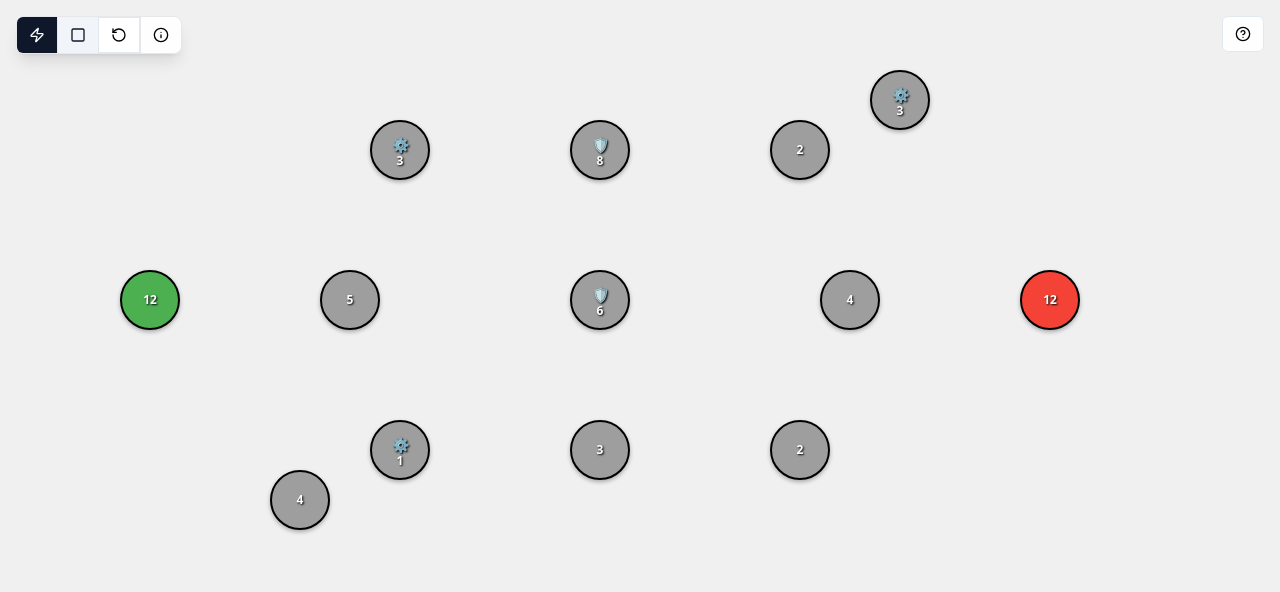
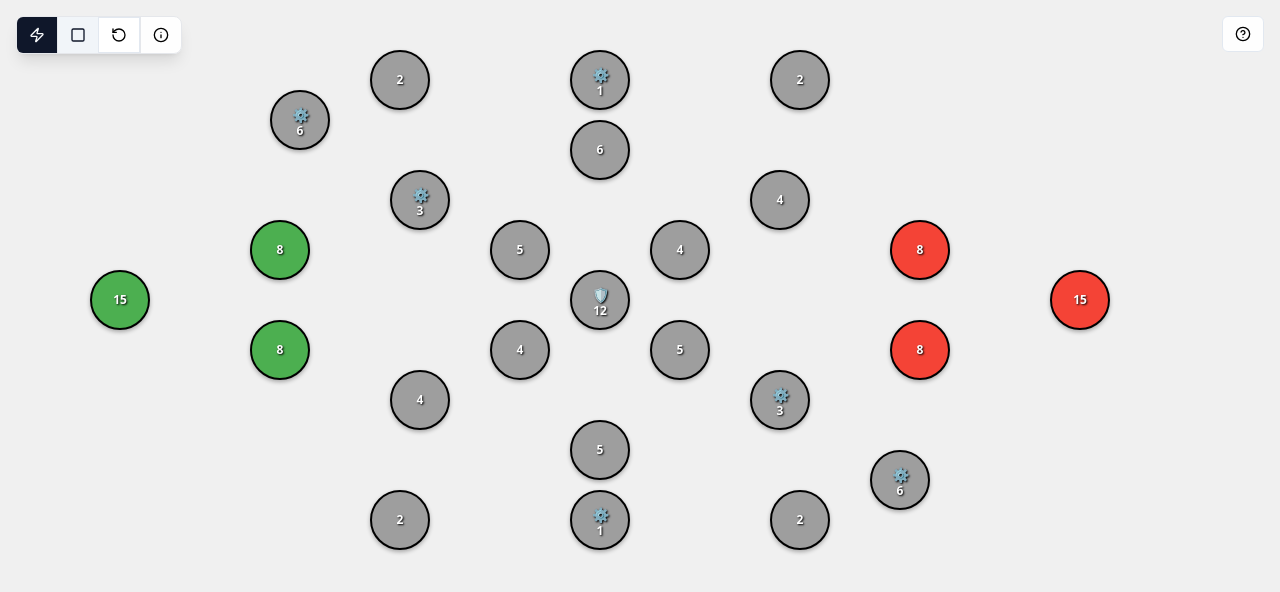
Before and after one commit to alcime/cellm, a React app: page / in a window 1280 px wide. Both pictures are taken after a click on the button "Start Game". Shown: the top 592 px of the page. Built offline with nearby package versions, Linux system fonts and the light colour scheme.

Commit message:
add range feature

```diff
--- a/src/engine/AIStrategy.ts
+++ b/src/engine/AIStrategy.ts
@@ -88,9 +88,24 @@ export abstract class BaseAIStrategy implements IAIStrategy {
   }
 
   protected findClosestNonAllyCell(sourceCell: Cell, gameState: GameState): Cell | null {
-    const targetCells = gameState.cells.filter(cell => cell.owner !== this.playerId);
-    if (targetCells.length === 0) return null;
-    return this.getClosestCell(sourceCell, targetCells);
+    // First filter for neighbor cells only (within range)
+    const neighborRange = 180; // Must match GameEngine's neighbor range
+    const neighborCells = gameState.cells.filter(cell =>
+      cell.owner !== this.playerId &&
+      cell.id !== sourceCell.id &&
+      this.calculateDistance(sourceCell.position, cell.position) <= neighborRange
+    );
+
+    if (neighborCells.length === 0) return null;
+    return this.getClosestCell(sourceCell, neighborCells);
+  }
+
+  protected getNeighbors(sourceCell: Cell, gameState: GameState): Cell[] {
+    const neighborRange = 180; // Must match GameEngine's neighbor range
+    return gameState.cells.filter(cell =>
+      cell.id !== sourceCell.id &&
+      this.calculateDistance(sourceCell.position, cell.position) <= neighborRange
+    );
   }
 
   protected getClosestCell(sourceCell: Cell, targetCells: Cell[]): Cell | null {
--- a/src/engine/GameEngine.ts
+++ b/src/engine/GameEngine.ts
@@ -67,6 +67,33 @@ export class GameEngine {
   }
 
   // ===================
+  // NEIGHBOR DETECTION
+  // ===================
+
+  public getNeighbors(cellId: string): Cell[] {
+    const sourceCell = this.state.cells.find(c => c.id === cellId);
+    if (!sourceCell) return [];
+
+    // Define neighbor range - cells within this distance are considered neighbors
+    const neighborRange = 180; // Adjust based on your game's cell spacing
+
+    return this.state.cells.filter(cell =>
+      cell.id !== cellId &&
+      this.distance(sourceCell.position, cell.position) <= neighborRange
+    );
+  }
+
+  public areNeighbors(cellId1: string, cellId2: string): boolean {
+    const cell1 = this.state.cells.find(c => c.id === cellId1);
+    const cell2 = this.state.cells.find(c => c.id === cellId2);
+
+    if (!cell1 || !cell2) return false;
+
+    const neighborRange = 180;
+    return this.distance(cell1.position, cell2.position) <= neighborRange;
+  }
+
+  // ===================
   // GAME ACTIONS
   // ===================
 
@@ -85,11 +112,16 @@ export class GameEngine {
       return false;
     }
 
+    // Check if target cell is a neighbor (within range)
+    if (!this.areNeighbors(sourceCellId, targetCellId)) {
+      console.log(`Attack from ${sourceCellId} to ${targetCellId} blocked: not neighbors`);
+      return false;
+    }
+
     // Remove units from source
     sourceCell.units -= unitCount;
 
-    // Calculate distance-based travel speed for consistent travel time
-    const distance = this.distance(sourceCell.position, targetCell.position);
+    // Calculate travel speed for consistent travel time
     // Aim for consistent 2-3 second travel time regardless of distance
     const targetTravelTime = 2.5; // seconds
     const travelSpeed = 1 / (targetTravelTime * this.config.unitSpeed);
@@ -234,10 +266,6 @@ export class GameEngine {
     }
   }
 
-  // Smooth easing function for natural movement
-  private easeInOutQuad(t: number): number {
-    return t < 0.5 ? 2 * t * t : -1 + (4 - 2 * t) * t;
-  }
 
   private processUnitArrival(unit: Unit): void {
     const targetCell = this.state.cells.find(c => c.id === unit.targetCellId);
--- a/src/engine/components/Game.tsx
+++ b/src/engine/components/Game.tsx
@@ -39,6 +39,7 @@ export const Game: React.FC<GameProps> = ({ config = {} }) => {
   const [showSetup, setShowSetup] = useState(true);
   const [showGameInfo, setShowGameInfo] = useState(false);
   const [showInstructions, setShowInstructions] = useState(false);
+  const [showRangeIndicator, setShowRangeIndicator] = useState<string | null>(null);
 
   // Subscribe to game state changes
   useEffect(() => {
@@ -104,11 +105,18 @@ export const Game: React.FC<GameProps> = ({ config = {} }) => {
       }
 
       setSelectedCellId(null);
+      setShowRangeIndicator(null);
     } else {
-      // Select cell if owned by player
+      // Select cell and show range indicator
       const cell = gameState.cells.find(c => c.id === cellId);
       if (cell && cell.owner === 'player') {
         setSelectedCellId(cellId);
+        setShowRangeIndicator(cellId);
+      } else {
+        // Clicked on non-player cell, show its range anyway
+        setShowRangeIndicator(cellId);
+        // Clear range indicator after 2 seconds
+        setTimeout(() => setShowRangeIndicator(null), 2000);
       }
     }
 
@@ -353,6 +361,29 @@ export const Game: React.FC<GameProps> = ({ config = {} }) => {
         <Path key={path.id} path={path} cells={gameState.cells} />
       ))}
 
+      {/* Range Indicator */}
+      {showRangeIndicator && (() => {
+        const cell = gameState.cells.find(c => c.id === showRangeIndicator);
+        if (!cell) return null;
+
+        return (
+          <div
+            style={{
+              position: 'absolute',
+              left: cell.position.x - 180, // neighborRange radius
+              top: cell.position.y - 180,
+              width: 360, // neighborRange diameter
+              height: 360,
+              border: '2px dashed rgba(59, 130, 246, 0.6)',
+              borderRadius: '50%',
+              backgroundColor: 'rgba(59, 130, 246, 0.1)',
+              pointerEvents: 'none',
+              zIndex: 5
+            }}
+          />
+        );
+      })()}
+
       {/* Cells */}
       {gameState.cells.map(cell => (
         <Cell
@@ -410,55 +441,86 @@ function createInitialCells(): CellType[] {
   const [standard, factory, fortress] = cellTypes;
   const cells: CellType[] = [];
 
-  // Player starting area (left side)
+  // Range is 180px, so cells need to be within that distance to be neighbors
+
+  // ======= PLAYER STARTING CLUSTER (Left side) =======
+  // Player home base
   cells.push({
     id: generateId(),
-    position: { x: 150, y: 300 },
-    units: 12,
+    position: { x: 120, y: 300 },
+    units: 15,
     owner: 'player',
     type: standard
   });
 
-  // Enemy starting area (right side)
+  // Player forward positions (within 180px range)
   cells.push({
     id: generateId(),
-    position: { x: 1050, y: 300 },
-    units: 12,
+    position: { x: 280, y: 250 }, // 160px from home base
+    units: 8,
+    owner: 'player',
+    type: standard
+  });
+
+  cells.push({
+    id: generateId(),
+    position: { x: 280, y: 350 }, // 160px from home base
+    units: 8,
+    owner: 'player',
+    type: standard
+  });
+
+  // ======= ENEMY STARTING CLUSTER (Right side) =======
+  // Enemy home base
+  cells.push({
+    id: generateId(),
+    position: { x: 1080, y: 300 },
+    units: 15,
     owner: 'enemy',
     type: standard
   });
 
-  // Strategic neutral cells in center area
-
-  // Row 1 (top) - Mixed types for testing
+  // Enemy forward positions (within 180px range)
   cells.push({
     id: generateId(),
-    position: { x: 400, y: 150 },
-    units: 3,
-    owner: 'neutral',
-    type: factory // Fast production
+    position: { x: 920, y: 250 }, // 160px from enemy base
+    units: 8,
+    owner: 'enemy',
+    type: standard
   });
 
   cells.push({
     id: generateId(),
-    position: { x: 600, y: 150 },
+    position: { x: 920, y: 350 }, // 160px from enemy base
     units: 8,
+    owner: 'enemy',
+    type: standard
+  });
+
+  // ======= NEUTRAL EXPANSION CHAIN (Center corridor) =======
+  // This creates a connected path through the center
+
+  // Left expansion targets (reachable from player forward positions)
+  cells.push({
+    id: generateId(),
+    position: { x: 420, y: 200 }, // 140px from player forward
+    units: 3,
     owner: 'neutral',
-    type: fortress // Strong defense
+    type: factory
   });
 
   cells.push({
     id: generateId(),
-    position: { x: 800, y: 150 },
-    units: 2,
+    position: { x: 420, y: 400 }, // 140px from player forward
+    units: 4,
     owner: 'neutral',
-    type: standard // Was teleporter
+    type: standard
   });
 
-  // Row 2 (center) - Key strategic positions
+  // Intermediate stepping stones (connect expansion to center)
   cells.push({
     id: generateId(),
-    position: { x: 350, y: 300 },
+    position: { x: 520, y: 250 }, // 100px from left expansion, 141px from center
     units: 5,
     owner: 'neutral',
     type: standard
@@ -466,49 +528,41 @@ function createInitialCells(): CellType[] {
 
   cells.push({
     id: generateId(),
-    position: { x: 600, y: 300 },
-    units: 6,
-    owner: 'neutral',
-    type: fortress // Central fortress
-  });
-
-  cells.push({
-    id: generateId(),
-    position: { x: 850, y: 300 },
+    position: { x: 520, y: 350 }, // 100px from left expansion, 141px from center
     units: 4,
     owner: 'neutral',
     type: standard
   });
 
-  // Row 3 (bottom) - Resource and testing cells
+  // Center strategic positions
   cells.push({
     id: generateId(),
-    position: { x: 400, y: 450 },
-    units: 1,
+    position: { x: 600, y: 300 }, // Central fortress
+    units: 12,
     owner: 'neutral',
-    type: factory // Easy to capture factory
+    type: fortress
   });
 
   cells.push({
     id: generateId(),
-    position: { x: 600, y: 450 },
-    units: 3,
+    position: { x: 600, y: 150 }, // 150px from center
+    units: 6,
     owner: 'neutral',
     type: standard
   });
 
   cells.push({
     id: generateId(),
-    position: { x: 800, y: 450 },
-    units: 2,
+    position: { x: 600, y: 450 }, // 150px from center
+    units: 5,
     owner: 'neutral',
-    type: standard // Was teleporter
+    type: standard
   });
 
-  // Flanking positions
+  // Right intermediate stepping stones (mirror left side)
   cells.push({
     id: generateId(),
-    position: { x: 300, y: 500 },
+    position: { x: 680, y: 250 }, // 100px from right expansion, 141px from center
     units: 4,
     owner: 'neutral',
     type: standard
@@ -516,8 +570,95 @@ function createInitialCells(): CellType[] {
 
   cells.push({
     id: generateId(),
-    position: { x: 900, y: 100 },
+    position: { x: 680, y: 350 }, // 100px from right expansion, 141px from center
+    units: 5,
+    owner: 'neutral',
+    type: standard
+  });
+
+  // Right expansion targets (reachable from enemy forward positions)
+  cells.push({
+    id: generateId(),
+    position: { x: 780, y: 200 }, // 140px from enemy forward
+    units: 4,
+    owner: 'neutral',
+    type: standard
+  });
+
+  cells.push({
+    id: generateId(),
+    position: { x: 780, y: 400 }, // 140px from enemy forward
     units: 3,
+    owner: 'neutral',
+    type: factory
+  });
+
+  // ======= FLANKING OPPORTUNITIES =======
+  // Northern route
+  cells.push({
+    id: generateId(),
+    position: { x: 400, y: 80 },
+    units: 2,
+    owner: 'neutral',
+    type: standard
+  });
+
+  cells.push({
+    id: generateId(),
+    position: { x: 600, y: 80 }, // 200px from northern, but connects via 600,150
+    units: 1,
+    owner: 'neutral',
+    type: factory
+  });
+
+  cells.push({
+    id: generateId(),
+    position: { x: 800, y: 80 },
+    units: 2,
+    owner: 'neutral',
+    type: standard
+  });
+
+  // Southern route
+  cells.push({
+    id: generateId(),
+    position: { x: 400, y: 520 },
+    units: 2,
+    owner: 'neutral',
+    type: standard
+  });
+
+  cells.push({
+    id: generateId(),
+    position: { x: 600, y: 520 }, // 70px from 600,450
+    units: 1,
+    owner: 'neutral',
+    type: factory
+  });
+
+  cells.push({
+    id: generateId(),
+    position: { x: 800, y: 520 },
+    units: 2,
+    owner: 'neutral',
+    type: standard
+  });
+
+  // ======= RESOURCE PRIZES (High value, well defended) =======
+  // Northern factory cluster
+  cells.push({
+    id: generateId(),
+    position: { x: 300, y: 120 }, // Links northern route to player side
+    units: 6,
+    owner: 'neutral',
+    type: factory
+  });
+
+  // Southern factory cluster
+  cells.push({
+    id: generateId(),
+    position: { x: 900, y: 480 }, // Links southern route to enemy side
+    units: 6,
     owner: 'neutral',
     type: factory
   });
--- a/src/engine/strategies/AggressiveAIStrategy.ts
+++ b/src/engine/strategies/AggressiveAIStrategy.ts
@@ -26,7 +26,7 @@ export class AggressiveAIStrategy extends BaseAIStrategy {
 
       const weakestTarget = this.findWeakestTarget(aiCell, gameState);
       if (weakestTarget) {
-        const decision = this.evaluateAggressiveAttack(aiCell, weakestTarget, gameState);
+        const decision = this.evaluateAggressiveAttack(aiCell, weakestTarget);
         if (decision) {
           decisions.push(decision);
         }
@@ -42,10 +42,11 @@ export class AggressiveAIStrategy extends BaseAIStrategy {
     );
     const neutralCells = gameState.cells.filter(cell => cell.owner === 'neutral');
 
-    // Prioritize weak enemies over neutrals
+    // Prioritize weak enemies over neutrals, but only neighbors (within range)
+    const neighborRange = 180; // Must match GameEngine's neighbor range
     const allTargets = [...enemyCells, ...neutralCells].filter(target => {
       const distance = this.calculateDistance(sourceCell.position, target.position);
-      return distance < 300; // Only consider nearby targets
+      return distance <= neighborRange; // Only consider neighbors
     });
 
     if (allTargets.length === 0) return null;
@@ -55,7 +56,7 @@ export class AggressiveAIStrategy extends BaseAIStrategy {
     return allTargets[0];
   }
 
-  private evaluateAggressiveAttack(sourceCell: Cell, targetCell: Cell, gameState: GameState): AIDecision | null {
+  private evaluateAggressiveAttack(sourceCell: Cell, targetCell: Cell): AIDecision | null {
     // Aggressive strategy: attack with just 1.5x advantage
     const requiredUnits = Math.ceil(targetCell.units * 1.5);
 
--- a/src/engine/strategies/DefensiveAIStrategy.ts
+++ b/src/engine/strategies/DefensiveAIStrategy.ts
@@ -36,10 +36,11 @@ export class DefensiveAIStrategy extends BaseAIStrategy {
     const threatenedCells = this.findThreatenedCells(gameState);
 
     for (const threatened of threatenedCells) {
-      // Find nearby cells that can reinforce
+      // Find neighbor cells that can reinforce (within range)
+      const neighborRange = 180; // Must match GameEngine's neighbor range
       const reinforcers = aiCells.filter(cell => {
         const distance = this.calculateDistance(cell.position, threatened.position);
-        return distance < 250 && cell.units > 3 && cell.id !== threatened.id;
+        return distance <= neighborRange && cell.units > 3 && cell.id !== threatened.id;
       });
 
       for (const reinforcer of reinforcers) {
@@ -109,10 +110,11 @@ export class DefensiveAIStrategy extends BaseAIStrategy {
       cell.owner !== this.playerId && cell.owner !== 'neutral'
     );
 
-    // Find neutral cells far from enemies
+    // Find neighbor neutral cells that are safe from enemies
+    const neighborRange = 180; // Must match GameEngine's neighbor range
     const safeCells = neutralCells.filter(neutral => {
       const distanceFromSource = this.calculateDistance(sourceCell.position, neutral.position);
-      if (distanceFromSource > 300) return false; // Too far
+      if (distanceFromSource > neighborRange) return false; // Must be neighbor
 
       // Check if any enemies are nearby
       const nearbyEnemies = enemyCells.filter(enemy => {
--- a/src/engine/strategies/EconomicAIStrategy.ts
+++ b/src/engine/strategies/EconomicAIStrategy.ts
@@ -72,10 +72,11 @@ export class EconomicAIStrategy extends BaseAIStrategy {
   private findBestEconomicAttacker(target: Cell, aiCells: Cell[]): Cell | null {
     let bestAttacker: Cell | null = null;
     let bestEfficiency = 0;
+    const neighborRange = 180; // Must match GameEngine's neighbor range
 
     for (const aiCell of aiCells) {
       const distance = this.calculateDistance(aiCell.position, target.position);
-      if (distance > 300) continue; // Too far
+      if (distance > neighborRange) continue; // Must be neighbor
 
       // Calculate efficiency: units available / distance
       const availableUnits = Math.max(0, aiCell.units - 3); // Keep some defense
@@ -98,13 +99,14 @@ export class EconomicAIStrategy extends BaseAIStrategy {
     const strongCells = aiCells.filter(cell => cell.units > 8);
 
     for (const weakCell of weakCells) {
-      // Find nearest strong cell to reinforce from
+      // Find nearest neighbor strong cell to reinforce from
+      const neighborRange = 180; // Must match GameEngine's neighbor range
       const nearbyStrong = strongCells
         .map(strong => ({
           cell: strong,
           distance: this.calculateDistance(weakCell.position, strong.position)
         }))
-        .filter(item => item.distance < 200)
+        .filter(item => item.distance <= neighborRange) // Must be neighbor
         .sort((a, b) => a.distance - b.distance);
 
       if (nearbyStrong.length > 0) {
@@ -134,9 +136,10 @@ export class EconomicAIStrategy extends BaseAIStrategy {
     for (const aiCell of aiCells) {
       if (aiCell.units <= 6) continue; // Need substantial force
 
+      const neighborRange = 180; // Must match GameEngine's neighbor range
       const strategicTargets = enemyCells.filter(enemy => {
         const distance = this.calculateDistance(aiCell.position, enemy.position);
-        if (distance > 250) return false;
+        if (distance > neighborRange) return false; // Must be neighbor
 
         // Target if: very weak OR threatens our territory
         const isVeryWeak = enemy.units <= 2;
--- a/src/engine/strategies/SwarmAIStrategy.ts
+++ b/src/engine/strategies/SwarmAIStrategy.ts
@@ -48,10 +48,11 @@ export class SwarmAIStrategy extends BaseAIStrategy {
     const targetAnalysis: Array<{target: Cell, priority: number, attackers: Cell[]}> = [];
 
     for (const target of allTargets) {
-      // Find all cells that could participate in swarm attack (within range)
+      // Find all neighbor cells that could participate in swarm attack
+      const neighborRange = 180; // Must match GameEngine's neighbor range
       const potentialAttackers = aiCells.filter(aiCell => {
         const distance = this.calculateDistance(aiCell.position, target.position);
-        return distance <= 350 && aiCell.units > 2; // Must have enough units
+        return distance <= neighborRange && aiCell.units > 2; // Must be neighbor and have enough units
       });
 
       if (potentialAttackers.length < 2) continue; // Need at least 2 for swarm
@@ -83,10 +84,11 @@ export class SwarmAIStrategy extends BaseAIStrategy {
   }
 
   private planSwarmAttack(target: Cell, availableAttackers: Cell[], gameState: GameState): AIDecision[] {
-    // Find optimal attackers for this swarm
+    // Find optimal neighbor attackers for this swarm
+    const neighborRange = 180; // Must match GameEngine's neighbor range
     const attackers = availableAttackers.filter(cell => {
       const distance = this.calculateDistance(cell.position, target.position);
-      return distance <= 350 && cell.units > 2;
+      return distance <= neighborRange && cell.units > 2; // Must be neighbor
     });
 
     if (attackers.length < 2) return []; // Need minimum swarm size
@@ -117,7 +119,7 @@ export class SwarmAIStrategy extends BaseAIStrategy {
 
       // Calculate optimal unit count for this attacker
       const unitsToSend = this.calculateSwarmContribution(
-        attacker, target, totalSwarmForce, requiredTotalForce, availableUnits
+        attacker, totalSwarmForce, requiredTotalForce, availableUnits
       );
 
       if (unitsToSend > 0) {
@@ -148,7 +150,6 @@ export class SwarmAIStrategy extends BaseAIStrategy {
 
   private calculateSwarmContribution(
     attacker: Cell,
-    target: Cell,
     currentSwarmForce: number,
     requiredForce: number,
     maxAvailable: number
@@ -165,7 +166,7 @@ export class SwarmAIStrategy extends BaseAIStrategy {
     return Math.max(0, optimalContribution);
   }
 
-  protected applyCoordinationRules(attackers: AIDecision[], targetCellId: string, gameState: GameState): AIDecision[] {
+  protected applyCoordinationRules(attackers: AIDecision[]): AIDecision[] {
     // Swarm strategy handles coordination in planSwarmAttack, so just return as-is
     return attackers;
   }
```
